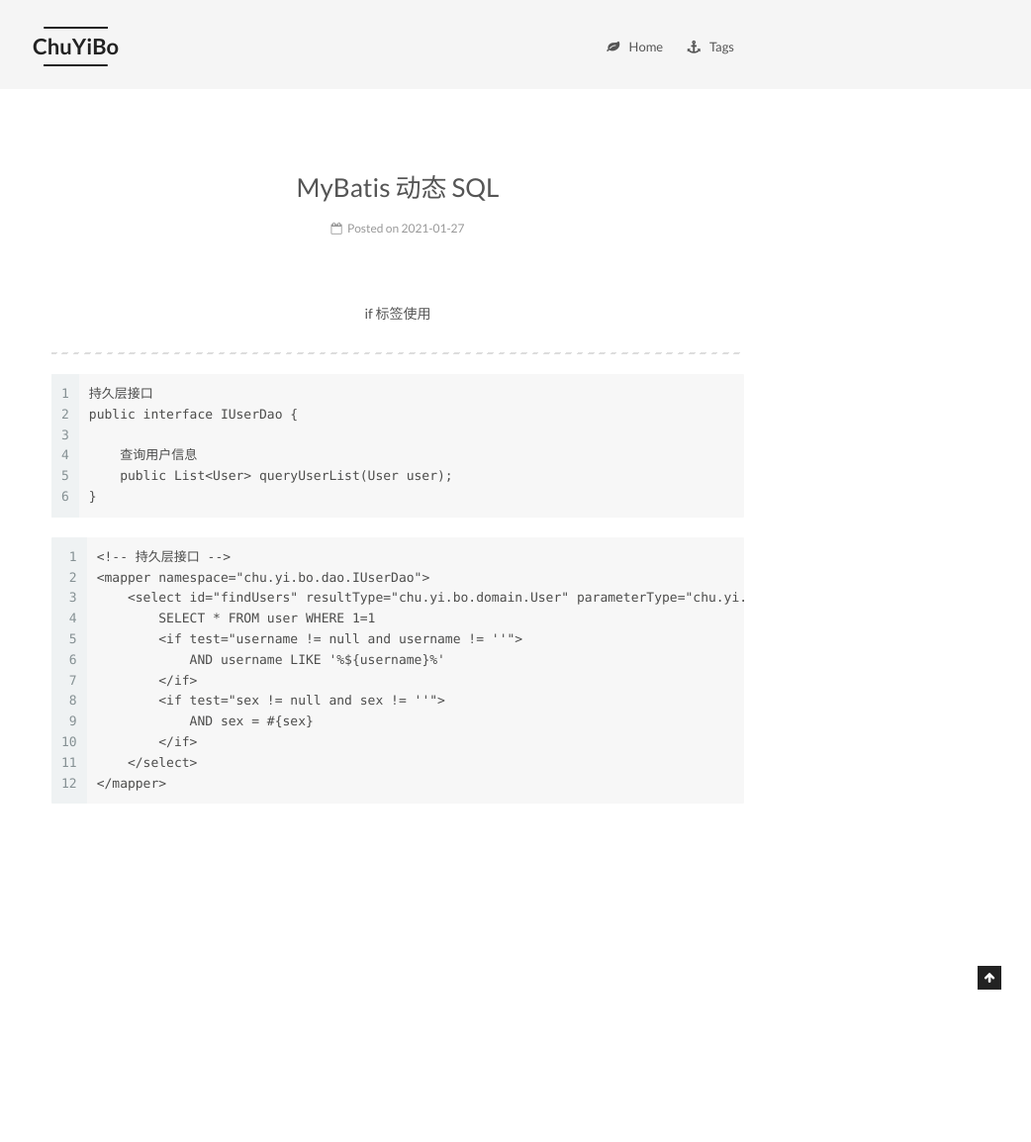
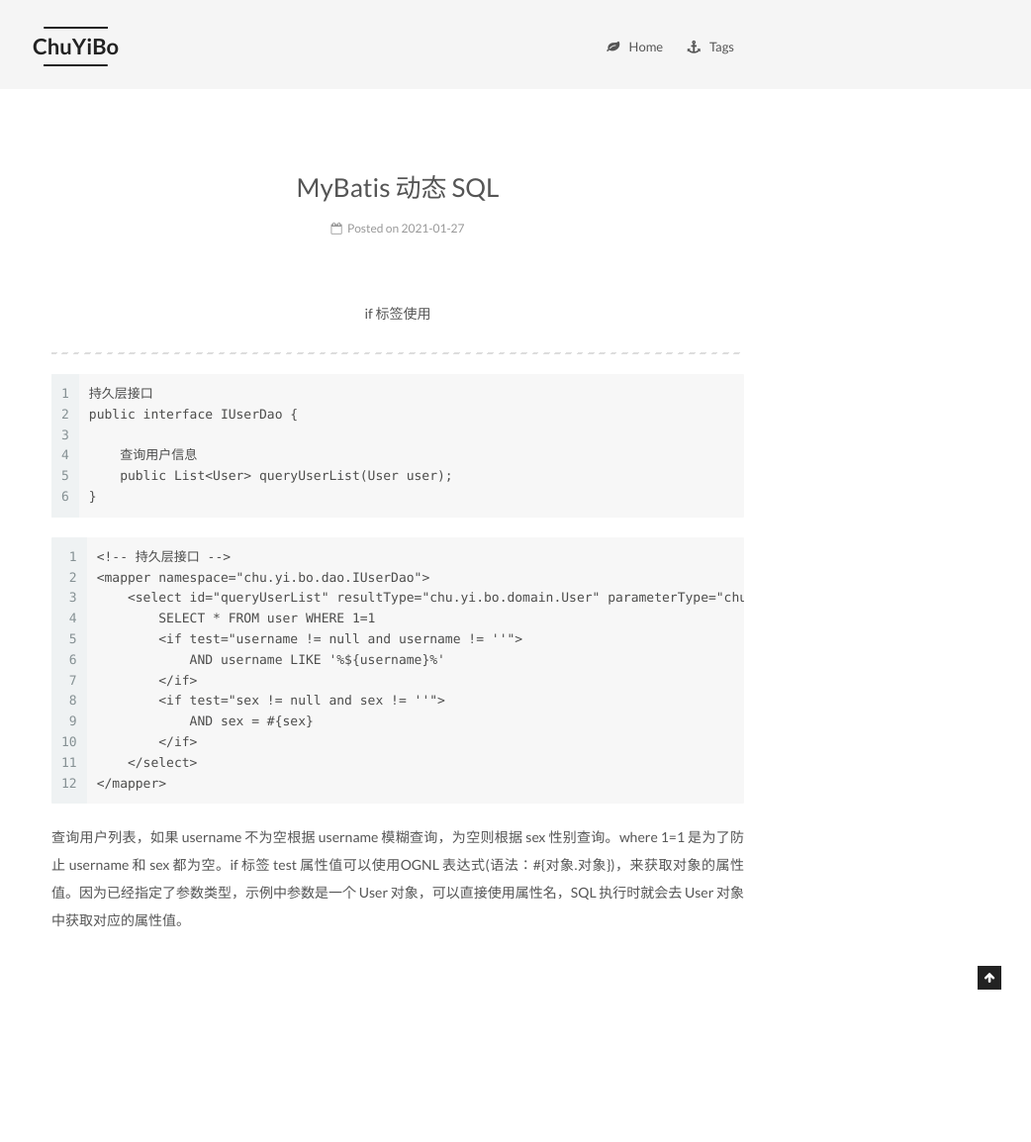
Before and after one commit to chuyibo/chuyibo.github.io, a Jekyll site: the page built from _posts/2021-01-27-MyBatis 学习笔记08.md, in a window 1280 px wide. Shown: the whole page at 99% size, without its empty margins (238-1280 px from the left). Built offline with Jekyll 4.4.1, drawn with Linux system fonts in a browser that asks for light colours; before the commit the page ends 1022 px from its top, so only the background shows below that.

Commit message:
2021/02/17

````diff
--- a/_posts/2021-01-27-MyBatis 学习笔记08.md
+++ b/_posts/2021-01-27-MyBatis 学习笔记08.md
@@ -23,7 +23,7 @@ public interface IUserDao {
 ```
 <!-- 持久层接口 -->
 <mapper namespace="chu.yi.bo.dao.IUserDao">
-    <select id="findUsers" resultType="chu.yi.bo.domain.User" parameterType="chu.yi.bo.domain.User">
+    <select id="queryUserList" resultType="chu.yi.bo.domain.User" parameterType="chu.yi.bo.domain.User">
         SELECT * FROM user WHERE 1=1
         <if test="username != null and username != ''">
             AND username LIKE '%${username}%'
@@ -34,3 +34,5 @@ public interface IUserDao {
     </select>
 </mapper>
 ```
+
+查询用户列表，如果 username 不为空根据 username 模糊查询，为空则根据 sex 性别查询。where 1=1 是为了防止 username 和 sex 都为空。if 标签 test 属性值可以使用OGNL 表达式(语法：#{对象.对象})，来获取对象的属性值。因为已经指定了参数类型，示例中参数是一个 User 对象，可以直接使用属性名，SQL 执行时就会去 User 对象中获取对应的属性值。
````
